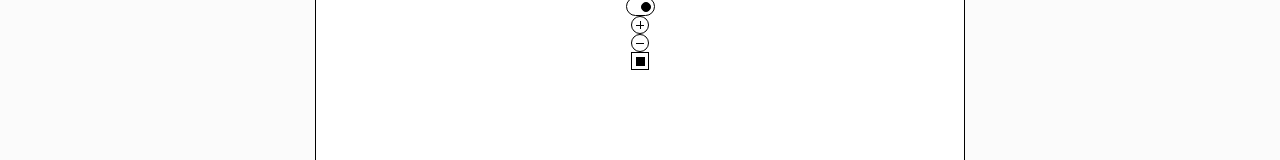
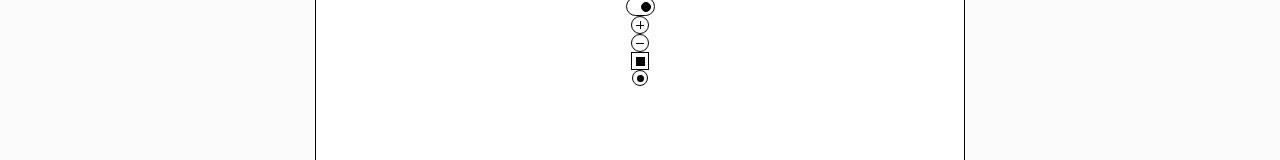
Before and after one commit to filwas/panini-creator, a React (Vite) app: page /form in a window 1280 px wide. Shown: the part 339-499 px from the top of the page. Built offline with nearby package versions, Linux system fonts and the light colour scheme; a web font is replaced by a local one.

Commit message:
radial works

```diff
--- a/src/components/modularForm/FormModule.tsx
+++ b/src/components/modularForm/FormModule.tsx
@@ -7,6 +7,7 @@ import Carousel from "../selectorComponents/Carousel";
 import Toggle from "../selectorComponents/Toggle";
 import Adder from "../selectorComponents/Adder";
 import Checkbox from "../selectorComponents/Checkbox";
+import Radial from "../selectorComponents/Radial";
 
 import { cheeseVariants } from "../../data/cheese.js";
 import { breadVariants } from "../../data/bread.js";
@@ -34,6 +35,7 @@ function FormModule(props: FormModuleProps) {
       <Adder direction="add" onClick={clickHandler} />
       <Adder direction="subtract" onClick={clickHandler} />
       <Checkbox onStateChange={toggleStater}/>
+      <Radial onStateChange={toggleStater}/>
     </div>
   );
 }
--- a/src/components/screens/FormScreen.module.css
+++ b/src/components/screens/FormScreen.module.css
@@ -40,6 +40,7 @@
   padding-right: 20px;
   z-index: 2;
   transition: ease-in-out 0.3s;
+  position: relative;
 }
 
 .randomizeButton:hover {
--- /dev/null
+++ b/src/components/selectorComponents/Radial.module.css
@@ -0,0 +1,17 @@
+.radialWrapper{
+    width: 14px;
+    height: 14px;
+    border: 0.5px solid black;
+    border-radius: 30px;
+    position: relative;
+}
+
+.radialDot{
+    width: 7px;
+    height: 7px;
+    background-color: black;
+    border-radius: 40px;
+    position: absolute;
+    top: 3.5px;
+    left: 3.5px;
+}
--- /dev/null
+++ b/src/components/selectorComponents/Radial.tsx
@@ -0,0 +1,28 @@
+import React, { useState } from "react";
+import styles from "./Radial.module.css";
+import classNames from "classnames";
+
+interface RadialProps {
+  initialState?: boolean;
+  onStateChange?: (newState: boolean) => void;
+}
+
+const Radial: React.FC<RadialProps> = (props) => {
+  const [state, setState] = useState(true);
+
+  const clickHandler = () => {
+    const newState = !state;
+    setState(newState);
+
+    if (props.onStateChange) {
+      props.onStateChange(newState);
+    }
+  };
+  return (
+    <div className={styles.radialWrapper} onClick={clickHandler}>
+      <div className={classNames(state && styles.radialDot)} />
+    </div>
+  );
+};
+
+export default Radial;
```
Also changed, not shown: src/components/icons/Dices.tsx (line endings or trailing spaces).
